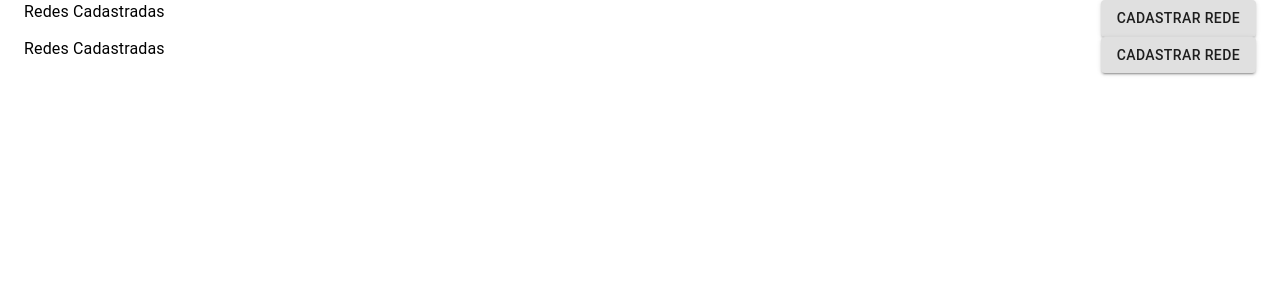
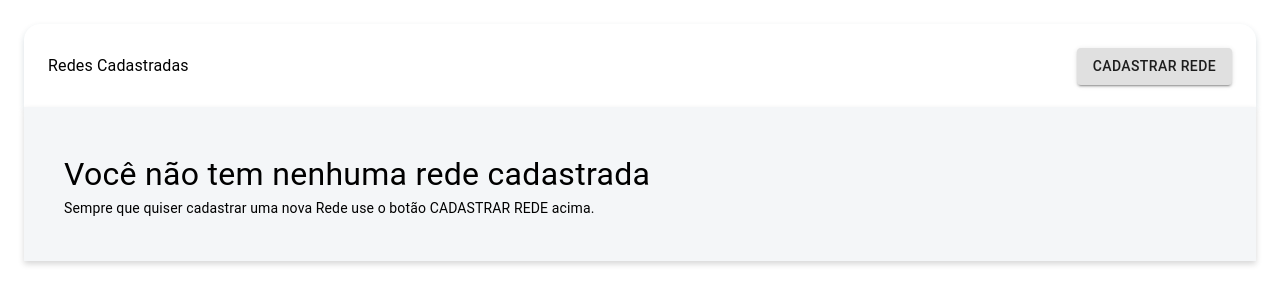
Before and after one commit to fernandolemos92/components, a React (Create React App) app: page / in a window 1280 px wide. Shown: the top 304 px of the page. Built offline with nearby package versions, Linux system fonts and the light colour scheme.

Commit message:
InfoPannel module on Desktop was created

```diff
--- a/src/Components/InfoPanel/InfoPanel.jsx
+++ b/src/Components/InfoPanel/InfoPanel.jsx
@@ -1,26 +1,44 @@
 import { Button, Container, Grid, Typography } from "@material-ui/core";
 import React from "react";
+import { useStyles } from "./useStyles";
 
 const InfoPanel = () => {
+  const classes = useStyles();
   return (
     <>
       <Container maxWidth="lg">
-        <Grid container justify="space-between">
+        <Grid
+          container
+          justify="space-between"
+          className={classes.navInfoPanel}
+        >
           <Grid item>
-            <Typography>Redes Cadastradas</Typography>
+            <Typography className={classes.infoPanelDescription}>
+              Redes Cadastradas
+            </Typography>
           </Grid>
           <Grid item>
-            <Button variant="contained">CADASTRAR REDE</Button>
+            <Button variant="contained" className={classes.infoPanelCTA}>
+              CADASTRAR REDE
+            </Button>
           </Grid>
         </Grid>
-      </Container>{" "}
-      <Container maxWidth="lg">
-        <Grid container justify="space-between">
+        <Grid
+          container
+          direction="column"
+          justify="center"
+          className={classes.infoPanelDetails}
+        >
           <Grid item>
-            <Typography>Redes Cadastradas</Typography>
+            <Typography className={classes.infoPanelUserMessage}>
+              Você não tem nenhuma rede cadastrada
+            </Typography>
           </Grid>
           <Grid item>
-            <Button variant="contained">CADASTRAR REDE</Button>
+            <Typography className={classes.infoPanelUserOrientation}>
+              Sempre que quiser cadastrar uma nova Rede use o botão CADASTRAR
+              REDE acima.
+            </Typography>
           </Grid>
         </Grid>
       </Container>
--- a/src/Components/InfoPanel/useStyles.js
+++ b/src/Components/InfoPanel/useStyles.js
@@ -4,4 +4,29 @@ export const useStyles = makeStyles((theme) => ({
   root: {
     display: "none",
   },
+  navInfoPanel: {
+    height: "83px",
+    backgroundColor: "#fff",
+    alignItems: "center",
+    borderTopLeftRadius: "16px",
+    borderTopRightRadius: "16px",
+    boxShadow: "0px 3px 6px rgba(7,59,76,.16)",
+    marginTop: "24px",
+    padding: "24px",
+  },
+  infoPanelDetails: {
+    backgroundColor: "#F4F6F8",
+    height: "154px",
+    boxShadow: "0px 3px 6px rgba(0,0,0,.16)",
+    padding: "40px",
+  },
+  infoPanelDescription: {
+    fontSize: "16px",
+  },
+  infoPanelUserMessage: {
+    fontSize: "32px",
+  },
+  infoPanelUserOrientation: {
+    fontSize: "14px",
+  },
 }));
```
